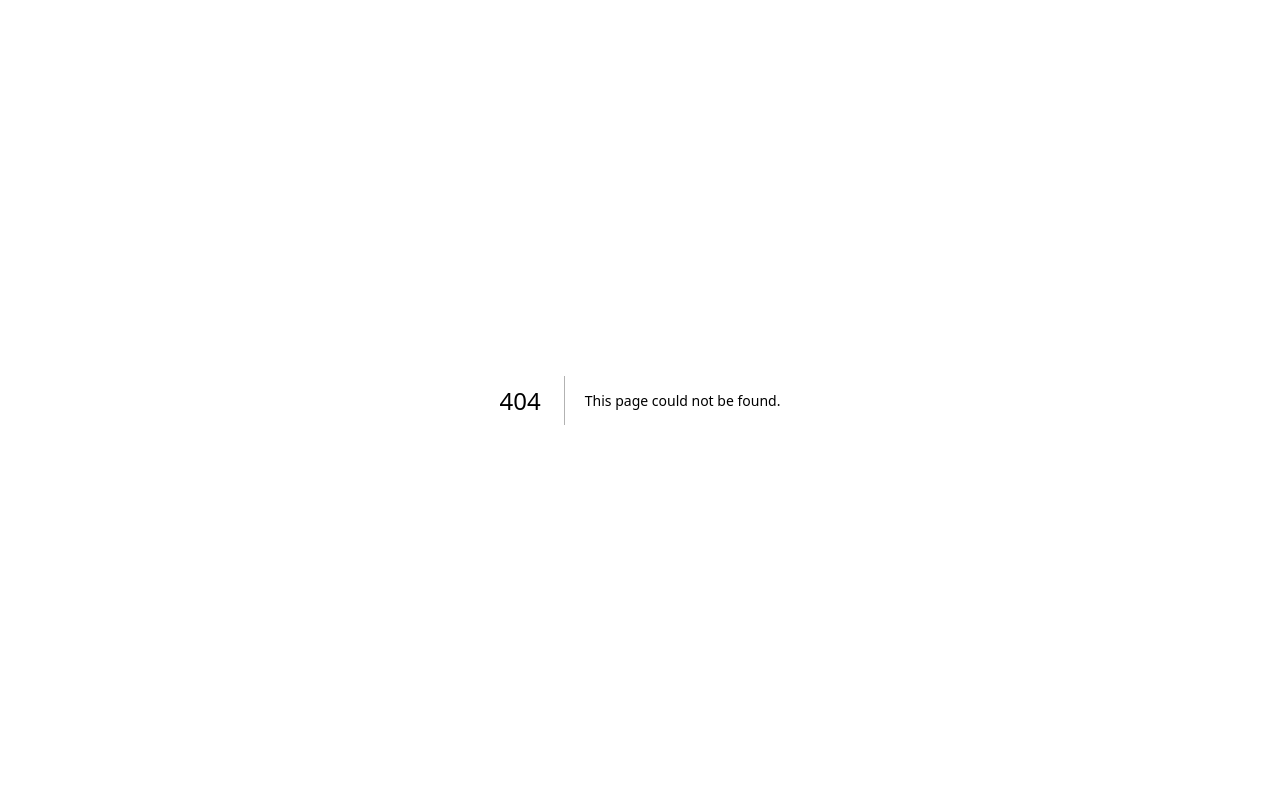
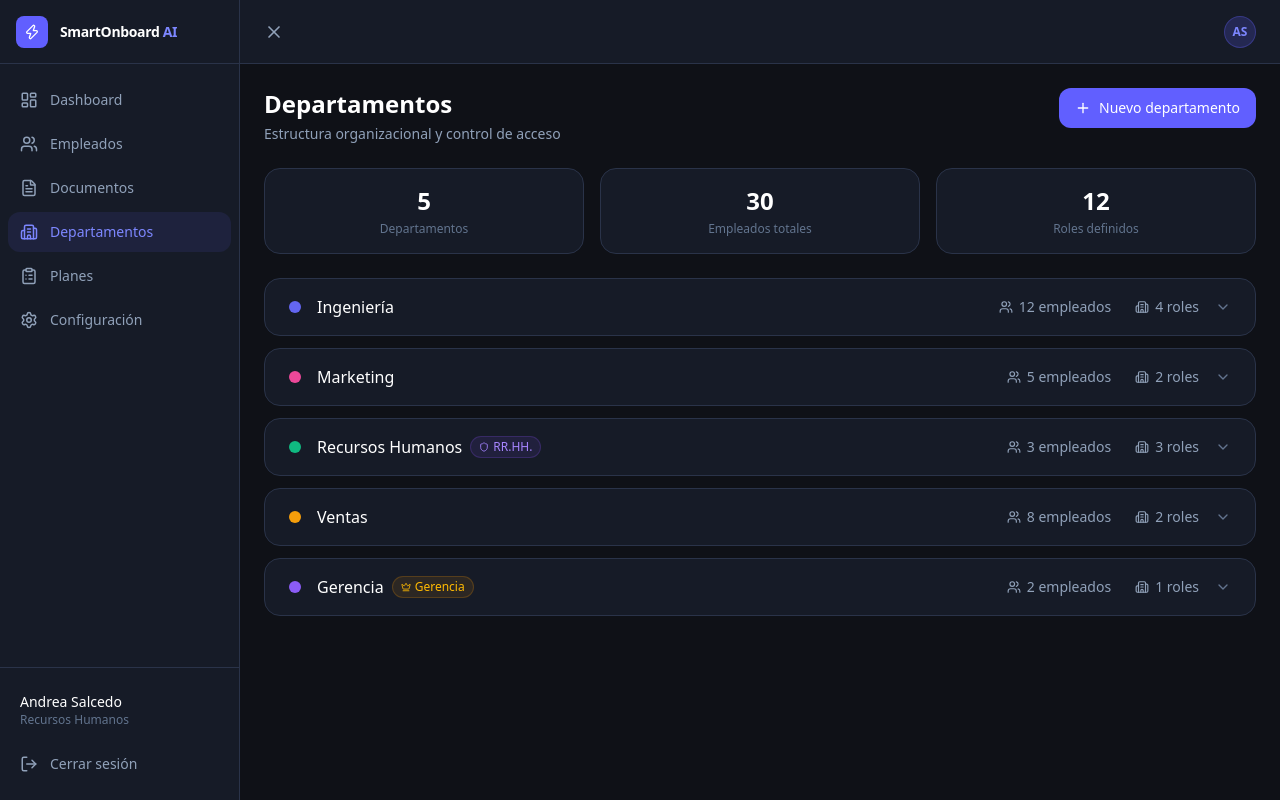
Before and after one commit to sebastianmiracastro/smartonboard-ai, a Next.js app in the folder frontend/: page /dashboard/departamentos in a window 1280 px wide. Before the commit this address had no page. Built offline with nearby package versions, Linux system fonts and the light colour scheme.

Commit message:
feat: vista departamentos con roles expandibles y badges de permisos

```diff
--- /dev/null
+++ b/frontend/src/app/dashboard/departamentos/page.tsx
@@ -0,0 +1,138 @@
+"use client";
+
+import { useState } from "react";
+import { Building2, Users, Shield, Crown, Plus, ChevronDown, ChevronUp } from "lucide-react";
+import { mockDepartments } from "@/mock/data";
+
+export default function DepartamentosPage() {
+  const [expanded, setExpanded] = useState<string | null>(null);
+
+  const toggle = (id: string) => setExpanded(expanded === id ? null : id);
+
+  return (
+    <div className="flex flex-col gap-6">
+
+      {/* Header */}
+      <div className="flex items-start justify-between">
+        <div>
+          <h1 className="text-white text-2xl font-semibold">Departamentos</h1>
+          <p className="text-slate-400 text-sm mt-1">
+            Estructura organizacional y control de acceso
+          </p>
+        </div>
+        <button className="flex items-center gap-2 bg-indigo-500 hover:bg-indigo-600 text-white text-sm font-medium px-4 py-2.5 rounded-xl transition-colors">
+          <Plus size={16} />
+          Nuevo departamento
+        </button>
+      </div>
+
+      {/* Stats */}
+      <div className="grid grid-cols-3 gap-4">
+        {[
+          { label: "Departamentos", value: mockDepartments.length },
+          { label: "Empleados totales", value: mockDepartments.reduce((a, d) => a + d.employeeCount, 0) },
+          { label: "Roles definidos", value: mockDepartments.reduce((a, d) => a + d.roleCount, 0) },
+        ].map((s) => (
+          <div key={s.label} className="bg-[#161b27] border border-[#2a3349] rounded-2xl p-4 text-center">
+            <p className="text-white text-2xl font-semibold">{s.value}</p>
+            <p className="text-slate-500 text-xs mt-1">{s.label}</p>
+          </div>
+        ))}
+      </div>
+
+      {/* Lista departamentos */}
+      <div className="flex flex-col gap-3">
+        {mockDepartments.map((dept) => (
+          <div key={dept.id} className="bg-[#161b27] border border-[#2a3349] rounded-2xl overflow-hidden">
+
+            {/* Fila principal */}
+            <div
+              className="flex items-center gap-4 px-6 py-4 cursor-pointer hover:bg-[#1e2536]/50 transition-colors"
+              onClick={() => toggle(dept.id)}
+            >
+              {/* Color dot */}
+              <div
+                className="w-3 h-3 rounded-full shrink-0"
+                style={{ backgroundColor: dept.color }}
+              />
+
+              {/* Nombre */}
+              <div className="flex-1">
+                <div className="flex items-center gap-2">
+                  <p className="text-white font-medium">{dept.name}</p>
+                  {dept.isRrhh && (
+                    <span className="flex items-center gap-1 text-xs bg-violet-500/10 text-violet-400 border border-violet-500/20 px-2 py-0.5 rounded-full">
+                      <Shield size={10} /> RR.HH.
+                    </span>
+                  )}
+                  {dept.isGerencia && (
+                    <span className="flex items-center gap-1 text-xs bg-amber-500/10 text-amber-400 border border-amber-500/20 px-2 py-0.5 rounded-full">
+                      <Crown size={10} /> Gerencia
+                    </span>
+                  )}
+                </div>
+              </div>
+
+              {/* Stats */}
+              <div className="flex items-center gap-6">
+                <div className="flex items-center gap-1.5 text-slate-400 text-sm">
+                  <Users size={14} />
+                  <span>{dept.employeeCount} empleados</span>
+                </div>
+                <div className="flex items-center gap-1.5 text-slate-400 text-sm">
+                  <Building2 size={14} />
+                  <span>{dept.roleCount} roles</span>
+                </div>
+              </div>
+
+              {/* Expand */}
+              <div className="text-slate-500">
+                {expanded === dept.id ? <ChevronUp size={16} /> : <ChevronDown size={16} />}
+              </div>
+            </div>
+
+            {/* Expanded — roles */}
+            {expanded === dept.id && (
+              <div className="border-t border-[#2a3349] px-6 py-4 bg-[#1e2536]/30">
+                <div className="flex items-center justify-between mb-3">
+                  <p className="text-slate-400 text-xs uppercase tracking-wider">Roles</p>
+                  <button className="flex items-center gap-1 text-indigo-400 hover:text-indigo-300 text-xs transition-colors">
+                    <Plus size={12} /> Agregar rol
+                  </button>
+                </div>
+                <div className="flex flex-col gap-2">
+                  {[
+                    { label: "Junior", seniority: 1 },
+                    { label: "Mid", seniority: 2 },
+                    { label: "Senior", seniority: 3 },
+                    { label: "Lead", seniority: 4 },
+                  ].slice(0, dept.roleCount).map((role) => (
+                    <div
+                      key={role.label}
+                      className="flex items-center justify-between bg-[#161b27] border border-[#2a3349] rounded-xl px-4 py-3"
+                    >
+                      <div>
+                        <p className="text-white text-sm">
+                          {dept.name === "Recursos Humanos" ? "Analista" : dept.name === "Gerencia" ? "Director" : `Desarrollador`} {role.label}
+                        </p>
+                        <p className="text-slate-500 text-xs mt-0.5">Nivel {role.seniority} de seniority</p>
+                      </div>
+                      <div className="flex items-center gap-2">
+                        {[1, 2, 3, 4].map((n) => (
+                          <div
+                            key={n}
+                            className={`w-2 h-2 rounded-full ${n <= role.seniority ? "bg-indigo-400" : "bg-[#2a3349]"}`}
+                          />
+                        ))}
+                      </div>
+                    </div>
+                  ))}
+                </div>
+              </div>
+            )}
+          </div>
+        ))}
+      </div>
+    </div>
+  );
+}
```
